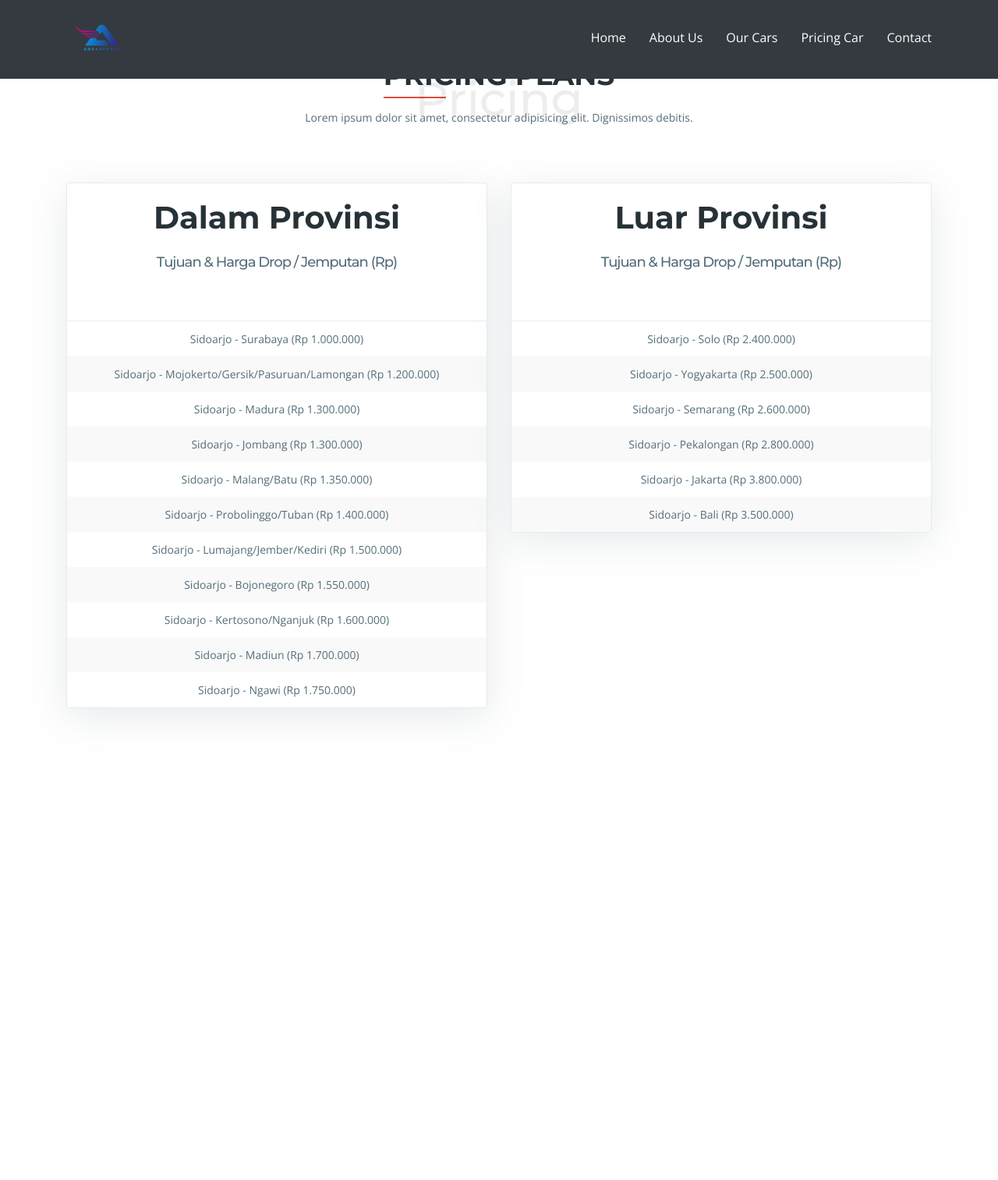
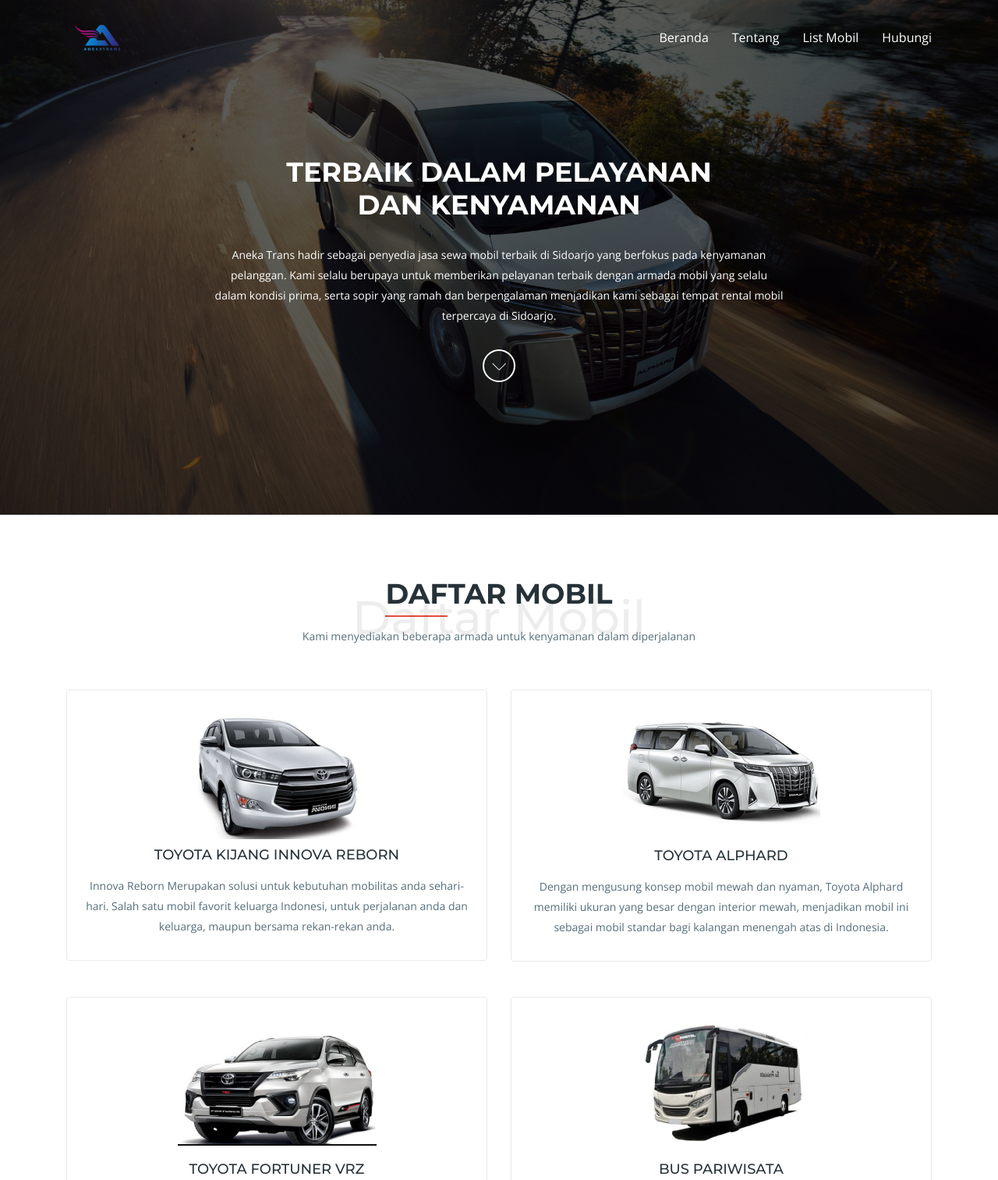
Before and after one commit to akbr11/Aneka-Trans, a plain HTML site: page listMobil.html in a window 1280 px wide. Shown: the part 5-1518 px from the top of the page at 78% size. Before the commit the page ends 998 px from the top, so only its background shows below. Drawn offline with nearby package versions, Linux system fonts and the light colour scheme; files whose address does not match are found by name.

Commit message:
perubahan di bagian list mobil

```diff
--- a/listMobil.html
+++ b/listMobil.html
@@ -25,10 +25,11 @@
   </head>
 
   <body>
+      <!-- Header Section Start -->
       <header id="home" class="hero-area-2 img-fluid">
           <div class="overlay"></div>
           <div class="navigation">
-              <nav class="navbar navbar-expand-md bg-dark scrolling-navbar fixed-top">
+              <nav class="navbar navbar-expand-md scrolling-navbar fixed-top">
                   <div class="container">
                       <a href="#" class="navbar-brand">
                           <img src="/img/mobil/logoAnekaTrans.png" width="80px" class="img-fluid" alt="logo">
@@ -40,35 +41,103 @@
                       <div class="collapse navbar-collapse" id="navbarCollapse">
                           <ul class="navbar-nav ml-auto w-100 justify-content-end">
                               <li class="nav-item">
-                                  <a class="nav-link page-scroll" href="index.html">Home</a>
+                                  <a class="nav-link page-scroll" href="index.html">Beranda</a>
                               </li>
                               <li class="nav-item">
-                                  <a class="nav-link page-scroll" href="about.html">About Us</a>
+                                  <a class="nav-link page-scroll" href="about.html">Tentang</a>
                               </li>
                               <li class="nav-item">
-                                  <a class="nav-link page-scroll" href="#features">Our Cars</a>
+                                  <a class="nav-link page-scroll" href="listMobil.html">List Mobil</a>
                               </li>
                               <li class="nav-item">
-                                  <a class="nav-link page-scroll" href="listMobil.html">Pricing Car</a>
-                              </li>
-                              <li class="nav-item">
-                                  <a class="nav-link page-scroll" href="#portfolios">Contact</a>
+                                  <a class="nav-link page-scroll" href="#portfolios">Hubungi</a>
                               </li>
                           </ul>
                       </div>
                   </div>
               </nav>
           </div>
+
+          <div class="container">
+              <div class="row justify-content-center">
+                  <div class="col-xl-8 col-lg-9 col-md-12 col-sm-12">
+                      <div class="contents text-center">
+
+                          <h2 class="">TERBAIK DALAM PELAYANAN <br> DAN KENYAMANAN</h2>
+                          <p>Aneka Trans hadir sebagai penyedia jasa sewa mobil terbaik di Sidoarjo yang berfokus pada
+                              kenyamanan pelanggan. <br class="d-none">Kami selalu berupaya untuk memberikan pelayanan
+                              terbaik dengan armada mobil yang selalu dalam kondisi prima, serta sopir yang ramah dan
+                              berpengalaman menjadikan kami sebagai tempat rental mobil terpercaya di Sidoarjo. </p>
+                          <div class="arrow-down-icon">
+                              <a class="page-scroll" href="#services"><i class="lni lni-chevron-down"></i></a>
+                          </div>
+                      </div>
+                  </div>
+              </div>
+          </div>
       </header>
+      <!-- Header Section End -->
+
+      <!-- Services Section Start -->
+      <section id="services" class="section">
+          <div class="container">
+              <div class="section-header">
+                  <h2 class="section-title">Daftar Mobil</h2>
+                  <span>Daftar Mobil</span>
+                  <p class="section-subtitle">Kami menyediakan beberapa armada untuk kenyamanan dalam diperjalanan</p>
+              </div>
+              <div class="row">
+                  <div class="col-lg-6 col-md-6 col-xs-12">
+                      <div class="item-boxes services-item wow fadeInDown" data-wow-delay="0.2s">
+                          <img src="/img/mobil/kijang-inova.png" alt="">
+                          <h4 style="margin-top: 10px;">TOYOTA KIJANG INNOVA REBORN</h4>
+                          <p>Innova Reborn Merupakan solusi untuk kebutuhan mobilitas anda sehari-hari. Salah satu mobil
+                              favorit keluarga Indonesi, untuk perjalanan anda dan keluarga, maupun bersama rekan-rekan
+                              anda.</p>
+                      </div>
+                  </div>
+                  <div class="col-lg-6 col-md-6 col-xs-12">
+                      <div class="item-boxes services-item wow fadeInDown" data-wow-delay="0.2s">
+                          <img src="/img/mobil/alphard.png" alt="">
+                          <h4 style="margin-top: 30px;">TOYOTA ALPHARD</h4>
+                          <p>Dengan mengusung konsep mobil mewah dan nyaman, Toyota Alphard memiliki
+                              ukuran yang besar
+                              dengan interior mewah, menjadikan mobil ini sebagai mobil standar bagi
+                              kalangan menengah
+                              atas di Indonesia.</p>
+                      </div>
+                  </div>
+                  <div class="col-lg-6 col-md-6 col-xs-12">
+                      <div class="item-boxes services-item wow fadeInDown" data-wow-delay="0.2s">
+                          <img src="/img/mobil/fortuner.png" alt="">
+                          <h4 style="margin-top: 20px;">TOYOTA FORTUNER VRZ</h4>
+                          <p>Toyota Fortuner memiliki kemampuan torsi distribusi, menggunakan sistem yang mampu
+                              menyesuaikan setiap roda dengan jalan yang dilalui. Hal ini membuat SUV Toyota Fortuner,
+                              dapat memberi kenyamanan untuk penumpang.</p>
+                      </div>
+                  </div>
+                  <div class="col-lg-6 col-md-6 col-xs-12">
+                      <div class="item-boxes services-item wow fadeInDown" data-wow-delay="0.2s">
+                          <img src="/img/mobil/bus.png" alt="">
+                          <h4 style="margin-top: 20px;">BUS PARIWISATA</h4>
+                          <p>Kami menyediakan juga bus pariwisata untuk kenyamanan perjalanan wisata anda bersama
+                              keluarga besar, teman komunitas, maupun untuk kebutuhan Korporasi Perusahaan yang
+                              membutuhkan kapasitas jauh lebih besar di bandingkan dengan mobil pribadi.</p>
+                      </div>
+                  </div>
+              </div>
+          </div>
+      </section> -->
+      <!-- Services Section End
 
       <!-- Start Pricing Table Section -->
       <div id="pricing" class="section pricing-section">
           <div class="container">
               <div class="section-header">
-                  <h2 class="section-title">Pricing Plans</h2>
-                  <span>Pricing</span>
-                  <p class="section-subtitle">Lorem ipsum dolor sit amet, consectetur adipisicing elit. Dignissimos
-                      debitis.
+                  <h2 class="section-title">List Harga</h2>
+                  <span>List Harga</span>
+                  <p class="section-subtitle">Kami Menyediakan Beberapa List Harga Untuk Dalam Provinsi Dan Luar
+                      Provinsi
                   </p>
               </div>
 
```
Also changed, not shown: img/mobil/alphard.png (added), img/mobil/bus.png (added), img/mobil/fortuner.png (added), img/mobil/kijang-inova.png (added).
